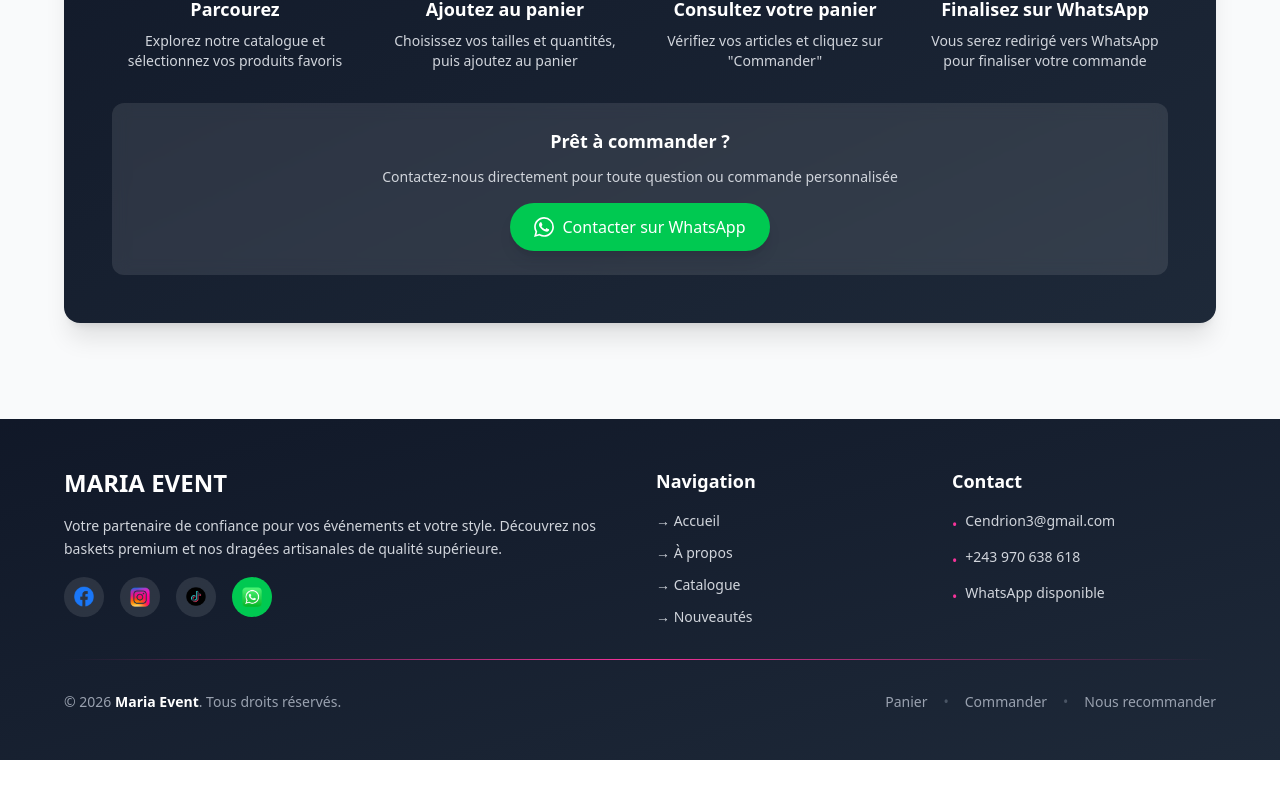
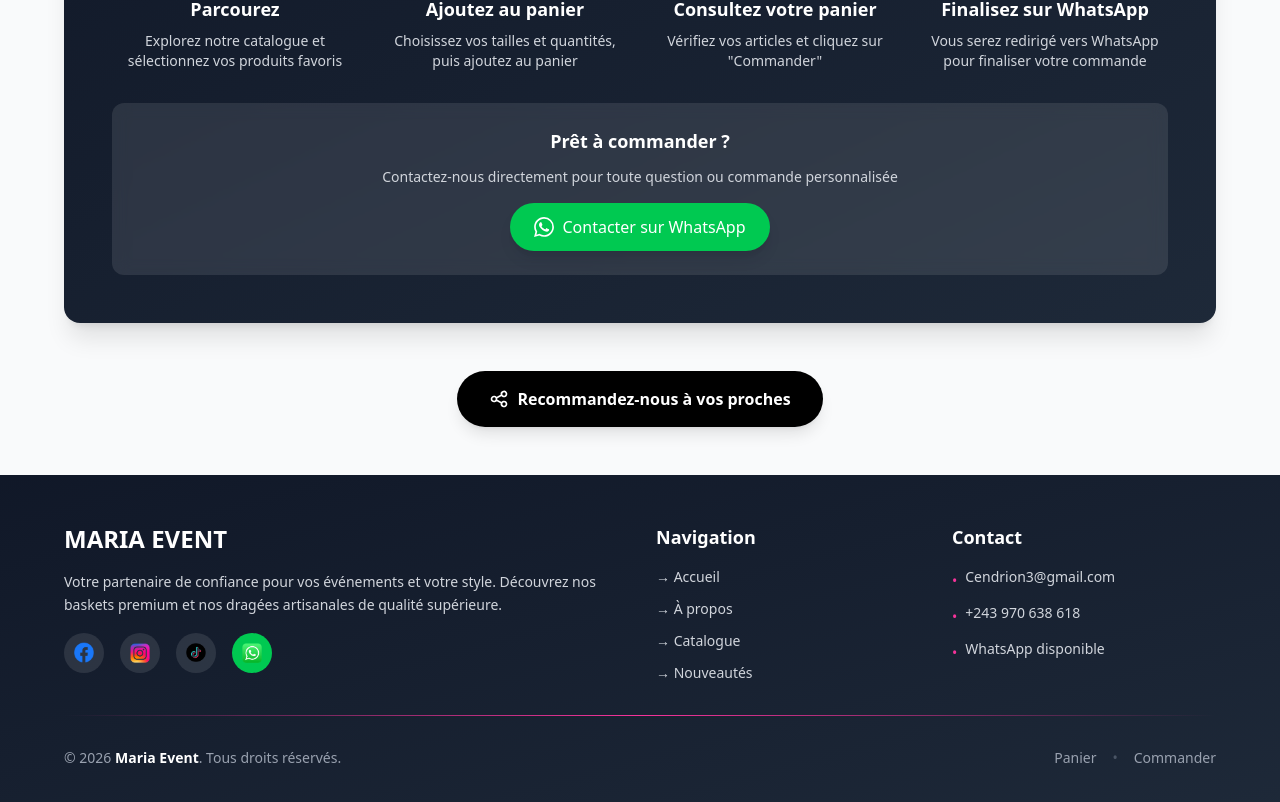
Before and after one commit to Rokabasi/maria_event, a Next.js app: page /about in a window 1280 px wide. Shown: the part 1693-2495 px from the top of the page. Before the commit the page ends 2453 px from the top, so only its background shows below. Built offline with nearby package versions, Linux system fonts and the light colour scheme.

Commit message:
fix: fix all

```diff
--- a/src/app/about/page.tsx
+++ b/src/app/about/page.tsx
@@ -1,6 +1,11 @@
+'use client';
+
+import { useRouter } from "next/navigation";
 import AnimatedSection from "../components/AnimatedSection/AnimatedSection";
 
 export default function AboutPage() {
+    const router = useRouter();
+
     return (
         <div className="min-h-screen bg-gray-50 page-transition">
 
@@ -173,6 +178,32 @@ export default function AboutPage() {
                             </div>
                         </div>
                     </AnimatedSection>
+
+                    {/* Bouton Recommander */}
+                    <AnimatedSection animation="fade-up" delay={600}>
+                        <div className="mt-8 text-center">
+                            <button
+                                onClick={() => router.push('/recommander')}
+                                className="inline-flex items-center gap-2 bg-black text-white px-8 py-4 rounded-full font-semibold hover:bg-gray-800 transition-all duration-200 transform hover:scale-105 shadow-lg"
+                            >
+                                <svg
+                                    xmlns="http://www.w3.org/2000/svg"
+                                    className="h-5 w-5"
+                                    fill="none"
+                                    viewBox="0 0 24 24"
+                                    stroke="currentColor"
+                                >
+                                    <path
+                                        strokeLinecap="round"
+                                        strokeLinejoin="round"
+                                        strokeWidth={2}
+                                        d="M8.684 13.342C8.886 12.938 9 12.482 9 12c0-.482-.114-.938-.316-1.342m0 2.684a3 3 0 110-2.684m0 2.684l6.632 3.316m-6.632-6l6.632-3.316m0 0a3 3 0 105.367-2.684 3 3 0 00-5.367 2.684zm0 9.316a3 3 0 105.368 2.684 3 3 0 00-5.368-2.684z"
+                                    />
+                                </svg>
+                                Recommandez-nous à vos proches
+                            </button>
+                        </div>
+                    </AnimatedSection>
                 </div>
             </section>
         </div>
--- a/src/app/components/Footer/Footer.tsx
+++ b/src/app/components/Footer/Footer.tsx
@@ -175,13 +175,6 @@ export default function Footer() {
                         >
                             Commander
                         </a>
-                        <span className="text-gray-600">•</span>
-                        <button
-                            onClick={() => router.push('/recommander')}
-                            className="hover:text-white transition-colors"
-                        >
-                            Nous recommander
-                        </button>
                     </div>
                 </div>
             </div>
```
